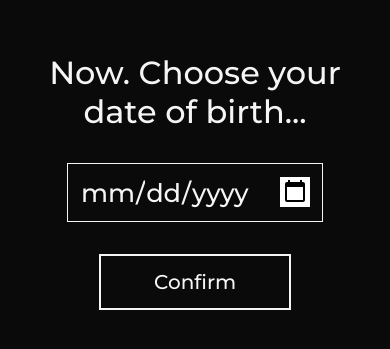
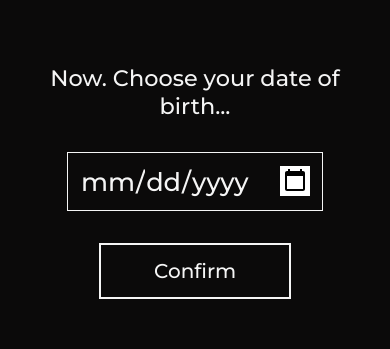
Before and after one commit to krystiano13/dark-motivation, a React (Create React App) app: page /date in a window 390 px wide. Shown: the part 241-590 px from the top of the page. Built offline with nearby package versions, Linux system fonts and the light colour scheme.

Commit message:
create styles for mobile versions of info view

```diff
--- a/src/components/Info/InfoText.ts
+++ b/src/components/Info/InfoText.ts
@@ -8,4 +8,16 @@ export const InfoText = styled.h2`
   font-size : 2rem;
   font-weight: 500;
   margin-bottom: 2rem;
+
+  @media (max-width : 300px) {
+    font-size : 1.1rem;
+  }
+
+  @media (max-width : 400px) {
+    font-size : 1.4rem;
+  }
+
+  @media (max-width : 600px) and (min-width : 401px) {
+    font-size : 1.6rem;
+  }
 `;
```
